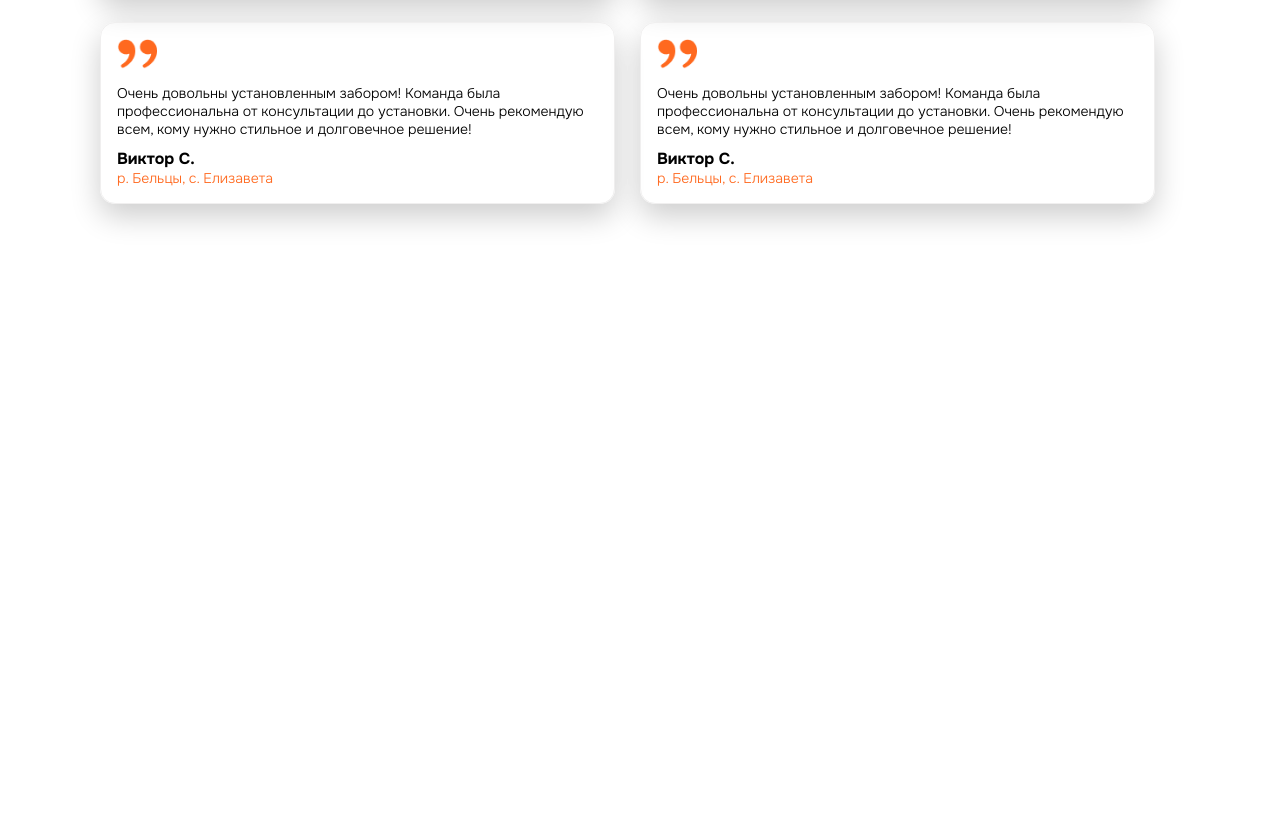
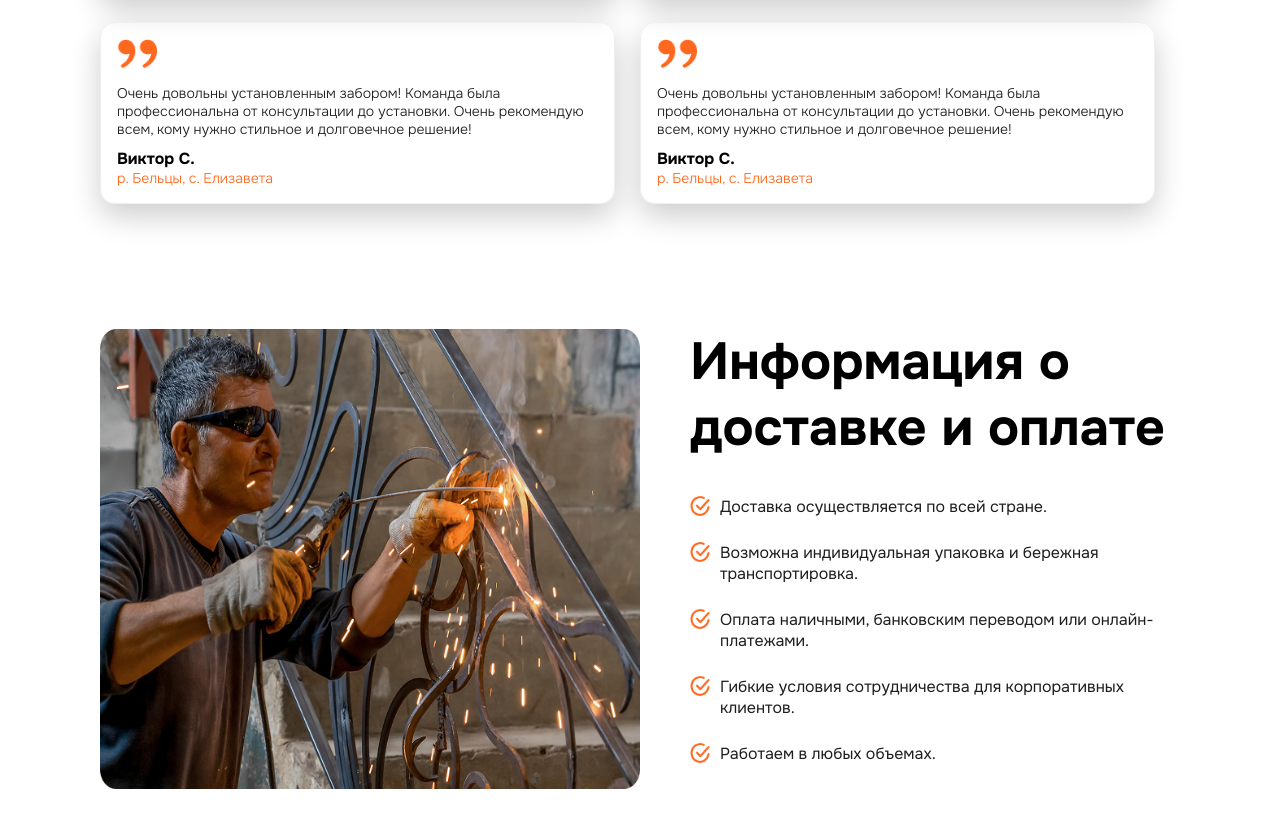
Before and after one commit to messsimo/Fier_Forjat_Modern, a plain HTML site: page index.html in a window 1280 px wide. Shown: the part 4731-5570 px from the top of the page. Before the commit the page ends 5010 px from the top, so only its background shows below. Drawn offline with Linux system fonts and the light colour scheme.

Commit message:
Delivery block

```diff
--- a/index.html
+++ b/index.html
@@ -203,6 +203,36 @@
         </div>
     </div>
 
+    <!-- Блок с доставкой -->
+    <div class="deliverry">
+        <img class="main-img" src="src/images/man.png">
+        <div class="text">
+            <h2>Информация о доставке и оплате</h2>
+            <div class="sub-text">
+                <div class="block">
+                    <img src="src/images/checkmark.png">
+                    <span>Доставка осуществляется по всей стране.</span>
+                </div>
+                <div class="block">
+                    <img src="src/images/checkmark.png">
+                    <span>Возможна индивидуальная упаковка и бережная транспортировка.</span>
+                </div>
+                <div class="block">
+                    <img src="src/images/checkmark.png">
+                    <span>Оплата наличными, банковским переводом или онлайн-платежами.</span>
+                </div>
+                <div class="block">
+                    <img src="src/images/checkmark.png">
+                    <span>Гибкие условия сотрудничества для корпоративных клиентов.</span>
+                </div>
+                <div class="block">
+                    <img src="src/images/checkmark.png">
+                    <span>Работаем в любых объемах.</span>
+                </div>
+            </div>
+        </div>
+    </div>
+
     <!-- Подключение JS -->
     <script src="src/js/language.js"></script>
     <script src="src/js/hero_slider.js"></script>
--- a/src/css/index.css
+++ b/src/css/index.css
@@ -421,6 +421,8 @@ header .menu .dropdown p:hover {
     margin-bottom: 10px;
     font-weight: 300;
     font-size: 14px;
+    color: rgba(30, 30, 31, 1);
+
 }
 
 .reviews .container .block .name {
@@ -434,3 +436,45 @@ header .menu .dropdown p:hover {
     font-weight: 300;
     font-size: 14px;
 }
+
+
+
+/* Стили для блока доставки */
+.deliverry {
+    padding: 50px 100px;
+    display: flex;
+    flex-wrap: nowrap;
+}
+
+.deliverry .main-img {
+    width: 50%;
+}
+
+.deliverry .text {
+    width: 45%;
+    padding-left: 50px;
+}
+
+.deliverry .text h2 {
+    font-size: 52px;
+    font-weight: 700;
+    padding-bottom: 35px;
+}
+
+.deliverry .text .sub-text .block {
+    margin-bottom: 25px;
+    display: flex;
+}
+
+.deliverry .text .sub-text .block img {
+    vertical-align: middle;
+    width: 20px;
+    height: 20px;
+    margin-right: 10px;
+}
+
+.deliverry .text .sub-text .block span {
+    color: rgba(30, 30, 31, 1);
+    font-weight: 400;
+    font-size: 16px;
+}
```
Also changed, not shown: src/images/man.png (added).
